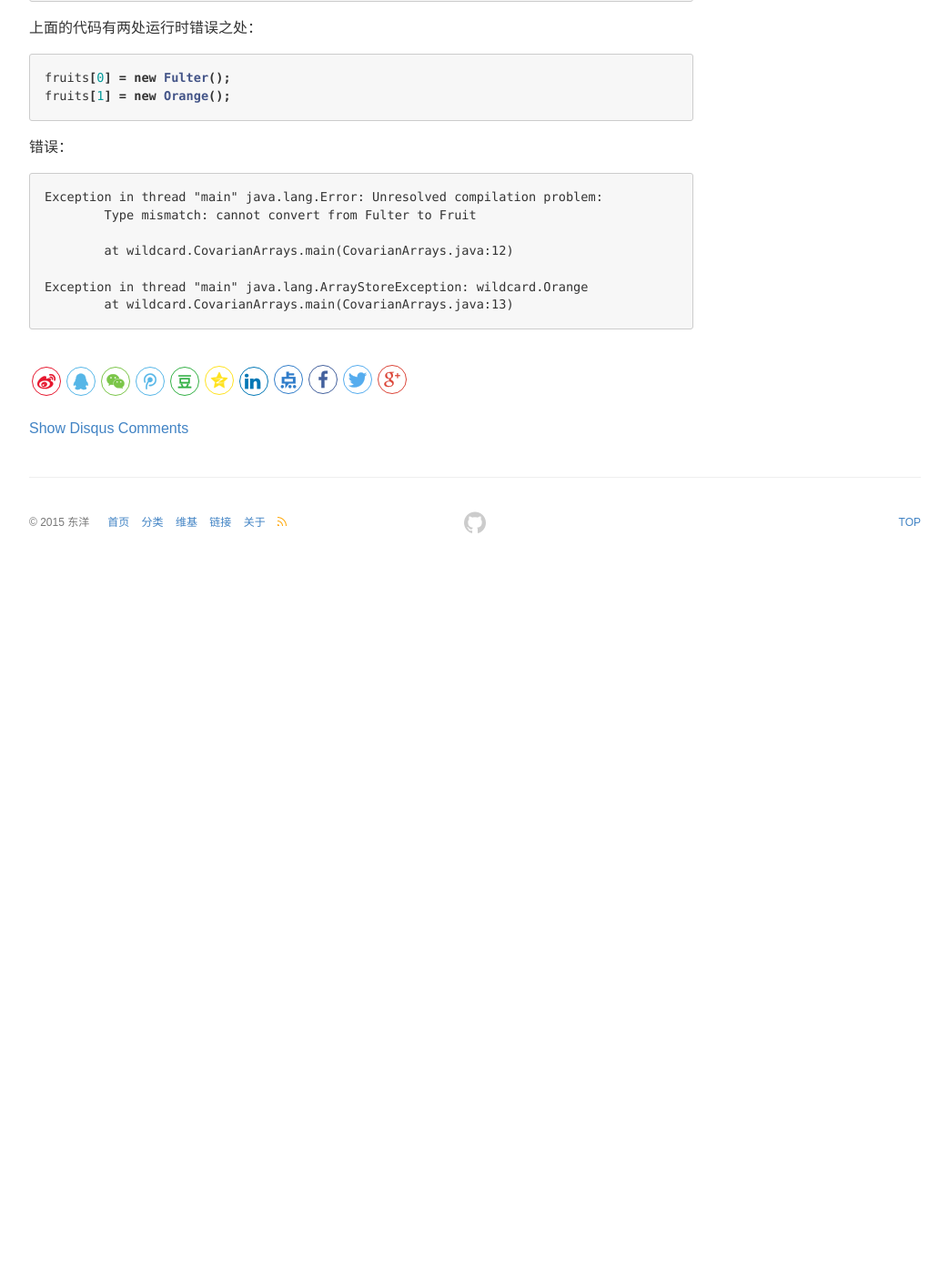
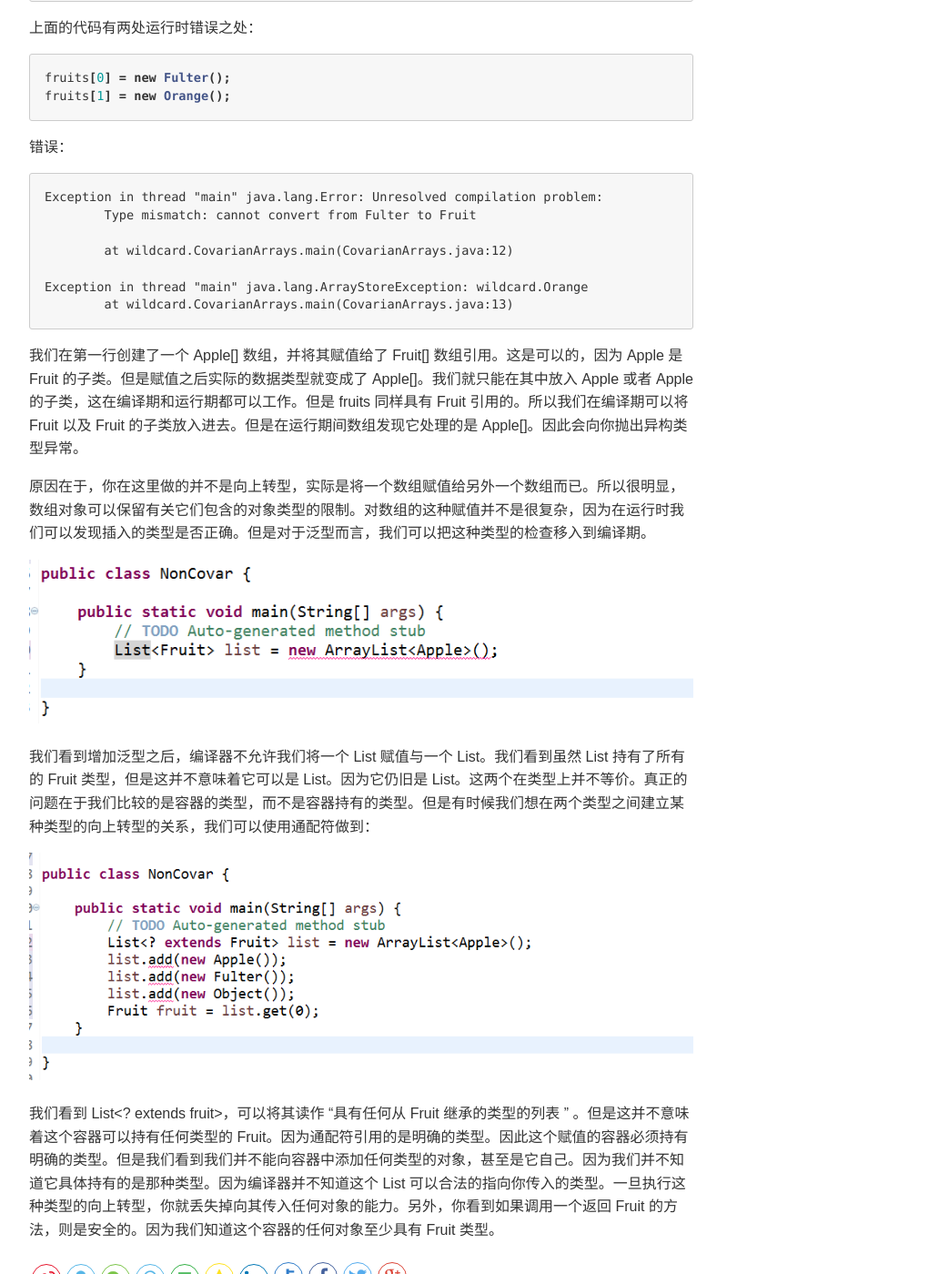
Before and after one commit to chaodongyang/chaodongyang.github.io, a Jekyll site: the page built from _posts/blog/2017-12-04-javagenerictyThree.md, in a window 1280 px wide and 1400 px high, scrolled down 644 px. Shown: the whole window at 91% size, without its empty margins (118-1161 px from the left). Built offline with Jekyll 4.4.1, drawn with Linux system fonts in a browser that asks for light colours; comment, search, counter and statistics services are not loaded; before the commit the page ends 1267 px from its top, so only the background shows below that.

Commit message:
update commit

````diff
--- a/_posts/blog/2017-12-04-javagenerictyThree.md
+++ b/_posts/blog/2017-12-04-javagenerictyThree.md
@@ -39,3 +39,15 @@ Exception in thread "main" java.lang.Error: Unresolved compilation problem:
 Exception in thread "main" java.lang.ArrayStoreException: wildcard.Orange
 	at wildcard.CovarianArrays.main(CovarianArrays.java:13)
 ```
+
+我们在第一行创建了一个 Apple[] 数组，并将其赋值给了 Fruit[] 数组引用。这是可以的，因为 Apple 是 Fruit 的子类。但是赋值之后实际的数据类型就变成了 Apple[]。我们就只能在其中放入 Apple 或者 Apple 的子类，这在编译期和运行期都可以工作。但是 fruits 同样具有 Fruit 引用的。所以我们在编译期可以将 Fruit 以及 Fruit 的子类放入进去。但是在运行期间数组发现它处理的是 Apple[]。因此会向你抛出异构类型异常。
+
+原因在于，你在这里做的并不是向上转型，实际是将一个数组赋值给另外一个数组而已。所以很明显，数组对象可以保留有关它们包含的对象类型的限制。对数组的这种赋值并不是很复杂，因为在运行时我们可以发现插入的类型是否正确。但是对于泛型而言，我们可以把这种类型的检查移入到编译期。
+
+![](/images/blog/nonException.png)
+
+我们看到增加泛型之后，编译器不允许我们将一个 List<Apple> 赋值与一个 List<Fruit>。我们看到虽然 List<Frui> 持有了所有的 Fruit 类型，但是这并不意味着它可以是 List<Apple>。因为它仍旧是 List<Fruit>。这两个在类型上并不等价。真正的问题在于我们比较的是容器的类型，而不是容器持有的类型。但是有时候我们想在两个类型之间建立某种类型的向上转型的关系，我们可以使用通配符做到：
+
+![](/images/blog/addException.png)
+
+我们看到 List<? extends fruit>，可以将其读作 “具有任何从 Fruit 继承的类型的列表 ” 。但是这并不意味着这个容器可以持有任何类型的 Fruit。因为通配符引用的是明确的类型。因此这个赋值的容器必须持有明确的类型。但是我们看到我们并不能向容器中添加任何类型的对象，甚至是它自己。因为我们并不知道它具体持有的是那种类型。因为编译器并不知道这个 List 可以合法的指向你传入的类型。一旦执行这种类型的向上转型，你就丢失掉向其传入任何对象的能力。另外，你看到如果调用一个返回 Fruit 的方法，则是安全的。因为我们知道这个容器的任何对象至少具有 Fruit 类型。
````
